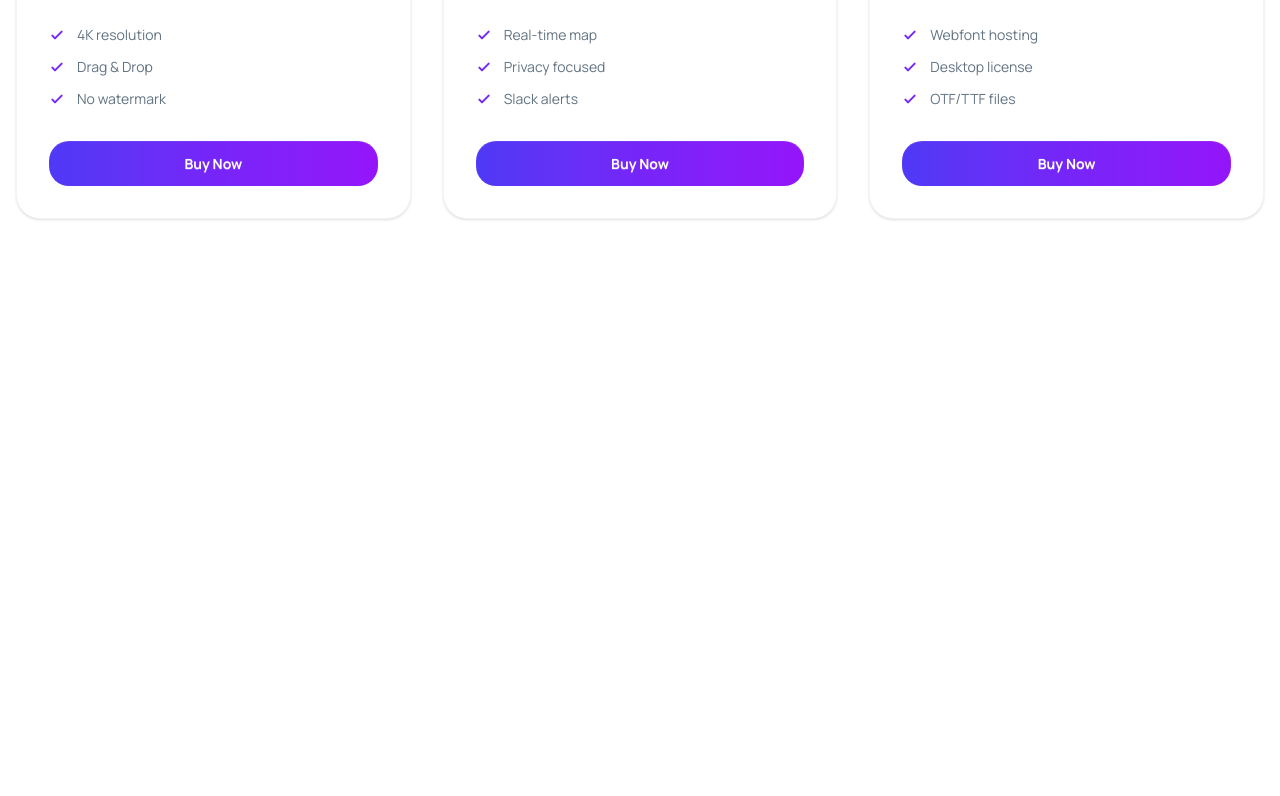
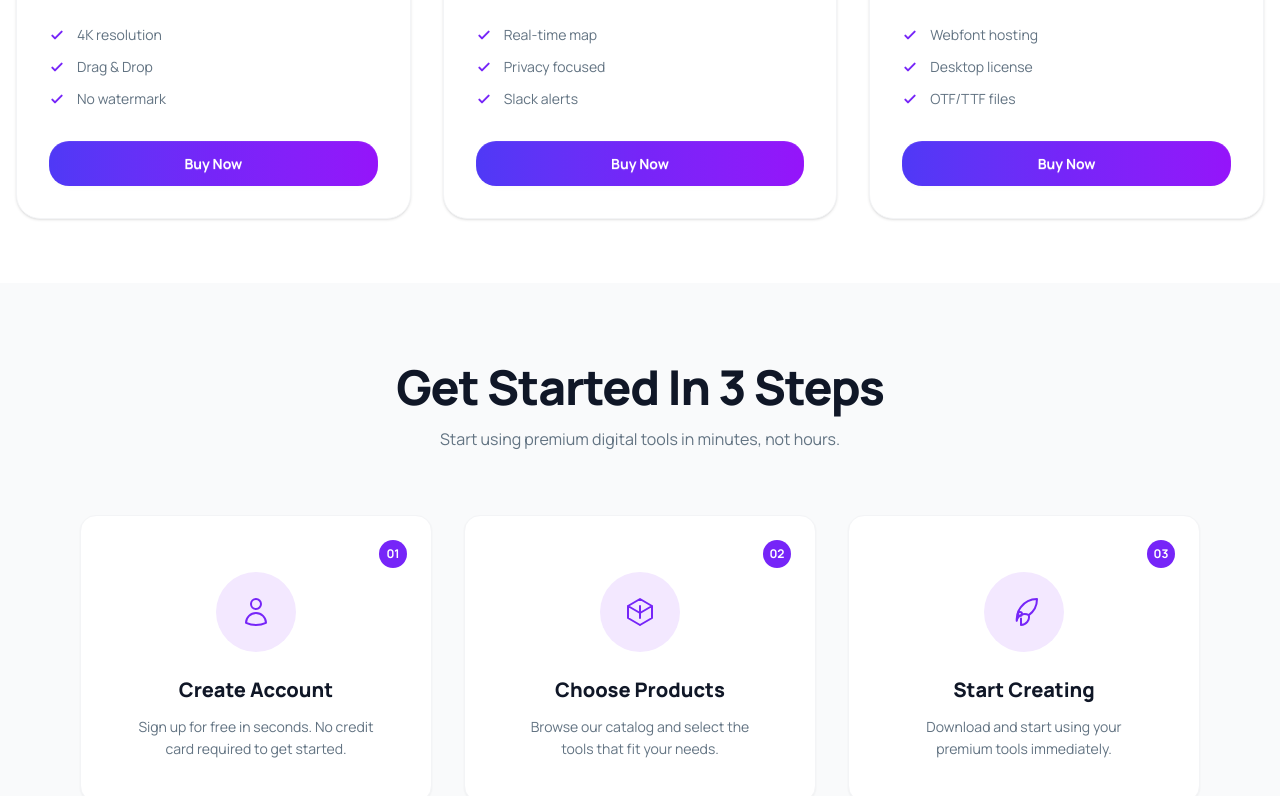
Before and after one commit to asibiqbal/digitools-platform, a React (Vite) app: page / in a window 1280 px wide. Shown: the part 1786-2582 px from the top of the page. Before the commit the page ends 2069 px from the top, so only its background shows below. Built offline with nearby package versions, Linux system fonts and the light colour scheme.

Commit message:
Added Get Started Section

```diff
--- a/src/App.jsx
+++ b/src/App.jsx
@@ -2,6 +2,7 @@ import { useState } from 'react';
 import { ToastContainer, toast } from 'react-toastify';
 import 'react-toastify/dist/ReactToastify.css';
 
+import GetStarted from './component/GetStarted/GetStarted';
 import Navbar from './component/Navbar/Navbar';
 import Product from './component/Product/Product';
 import State from './component/State/State';
@@ -42,6 +43,7 @@ export default function App() {
         onToggleCart={handleToggleCart}
         onClearCart={handleClearCart}
       />
+      <GetStarted></GetStarted>
       <ToastContainer />
     </div>
   );
--- /dev/null
+++ b/src/component/GetStarted/GetStarted.jsx
@@ -0,0 +1,76 @@
+
+export default function GetStarted() {
+  const steps = [
+    {
+      id: '01',
+      title: 'Create Account',
+      description: 'Sign up for free in seconds. No credit card required to get started.',
+      icon: (
+        <svg xmlns="http://www.w3.org/2000/svg" fill="none" viewBox="0 0 24 24" strokeWidth="1.5" stroke="currentColor" className="w-8 h-8 text-[#7625F8]">
+          <path strokeLinecap="round" strokeLinejoin="round" d="M15.75 6a3.75 3.75 0 1 1-7.5 0 3.75 3.75 0 0 1 7.5 0ZM4.501 20.118a7.5 7.5 0 0 1 14.998 0A17.933 17.933 0 0 1 12 21.75c-2.676 0-5.216-.584-7.499-1.632Z" />
+        </svg>
+      )
+    },
+    {
+      id: '02',
+      title: 'Choose Products',
+      description: 'Browse our catalog and select the tools that fit your needs.',
+      icon: (
+        <svg xmlns="http://www.w3.org/2000/svg" fill="none" viewBox="0 0 24 24" strokeWidth="1.5" stroke="currentColor" className="w-8 h-8 text-[#7625F8]">
+          <path strokeLinecap="round" strokeLinejoin="round" d="m21 7.5-9-5.25L3 7.5m18 0-9 5.25m9-5.25v9l-9 5.25M3 7.5l9 5.25M3 7.5v9l9 5.25m0-14.25v9" />
+        </svg>
+      )
+    },
+    {
+      id: '03',
+      title: 'Start Creating',
+      description: 'Download and start using your premium tools immediately.',
+      icon: (
+        <svg xmlns="http://www.w3.org/2000/svg" fill="none" viewBox="0 0 24 24" strokeWidth="1.5" stroke="currentColor" className="w-8 h-8 text-[#7625F8]">
+          <path strokeLinecap="round" strokeLinejoin="round" d="M15.59 14.37a6 6 0 0 1-5.84 7.38v-4.8m5.84-2.58a14.98 14.98 0 0 0 6.16-12.12A14.98 14.98 0 0 0 9.63 8.41a14.93 14.93 0 0 0-3.07 10.23 6 6 0 0 1 9.03-4.27ZM10.5 13.5a1.5 1.5 0 1 1-3 0 1.5 1.5 0 0 1 3 0Z" />
+        </svg>
+      )
+    }
+  ];
+
+  return (
+    <div className="w-full py-20 bg-[#F9FAFB]">
+      <div className="container mx-auto px-4 max-w-6xl">
+
+        <div className="text-center max-w-2xl mx-auto mb-16">
+          <h2 className="text-3xl md:text-5xl font-black text-[#101727] tracking-tight">
+            Get Started In 3 Steps
+          </h2>
+          <p className="text-[#627382] text-base font-normal mt-4">
+            Start using premium digital tools in minutes, not hours.
+          </p>
+        </div>
+
+        <div className="grid grid-cols-1 md:grid-cols-3 gap-8">
+          {steps.map((step) => (
+            <div key={step.id} className="relative bg-white border border-gray-100 rounded-2xl p-10 shadow-xs flex flex-col items-center text-center">
+
+              <div className="absolute top-6 right-6 w-7 h-7 bg-[#7625F8] text-white text-xs font-bold rounded-full flex items-center justify-center">
+                {step.id}
+              </div>
+
+              <div className="w-20 h-20 bg-[#F3E8FF] rounded-full flex items-center justify-center mb-6 mt-4">
+                {step.icon}
+              </div>
+
+              <h3 className="text-xl font-extrabold text-[#101727] mb-3">
+                {step.title}
+              </h3>
+
+              <p className="text-[#627382] text-sm leading-relaxed max-w-[240px]">
+                {step.description}
+              </p>
+
+            </div>
+          ))}
+        </div>
+
+      </div>
+    </div>
+  );
+}
```
